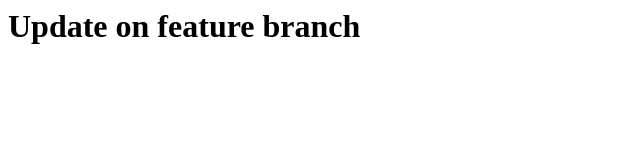
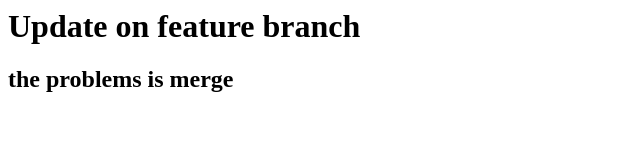
Before and after one commit to Raju5775/Git, a plain HTML site: page index.html in a window 1280 px wide. Shown: the whole page, without its empty margins (0-640 px from the left). Drawn offline with Linux system fonts and the light colour scheme.

Commit message:
change the sameline

```diff
--- a/index.html
+++ b/index.html
@@ -6,5 +6,6 @@
 </head>
 <body>
     <h1>Update on feature branch</h1>
+    <h2>the problems is merge</h2>
 </body>
 </html>
```
